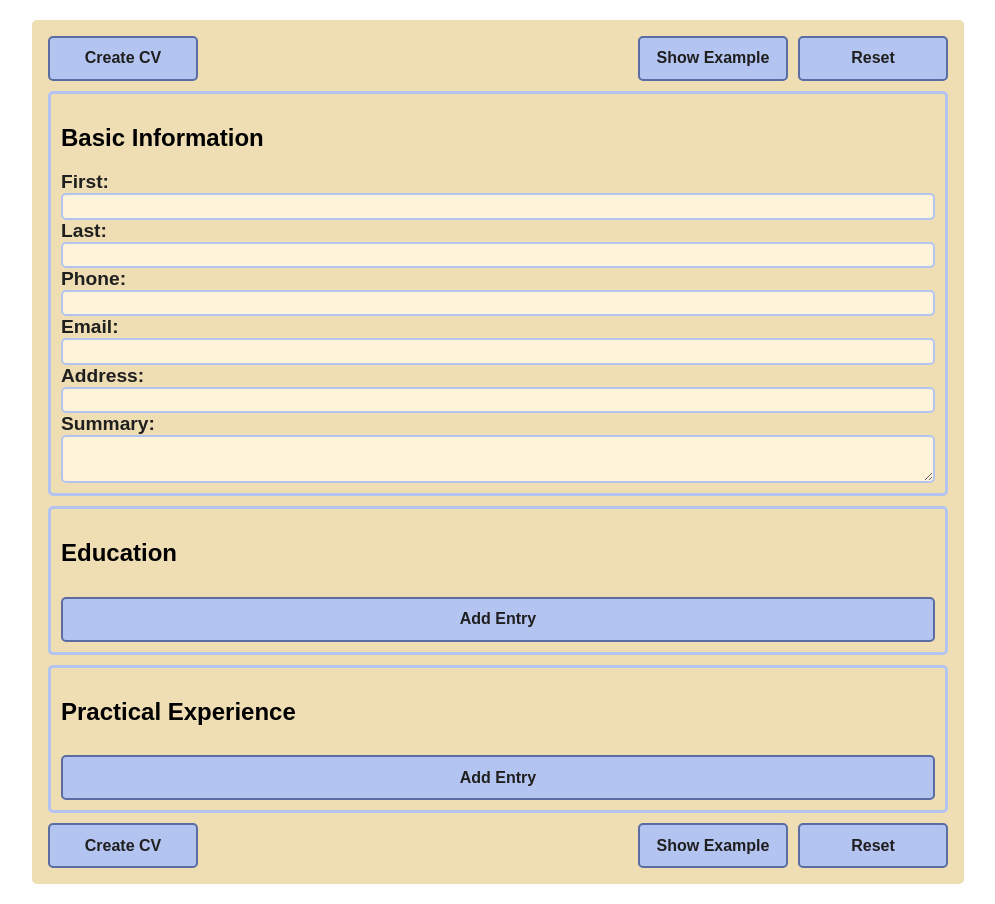
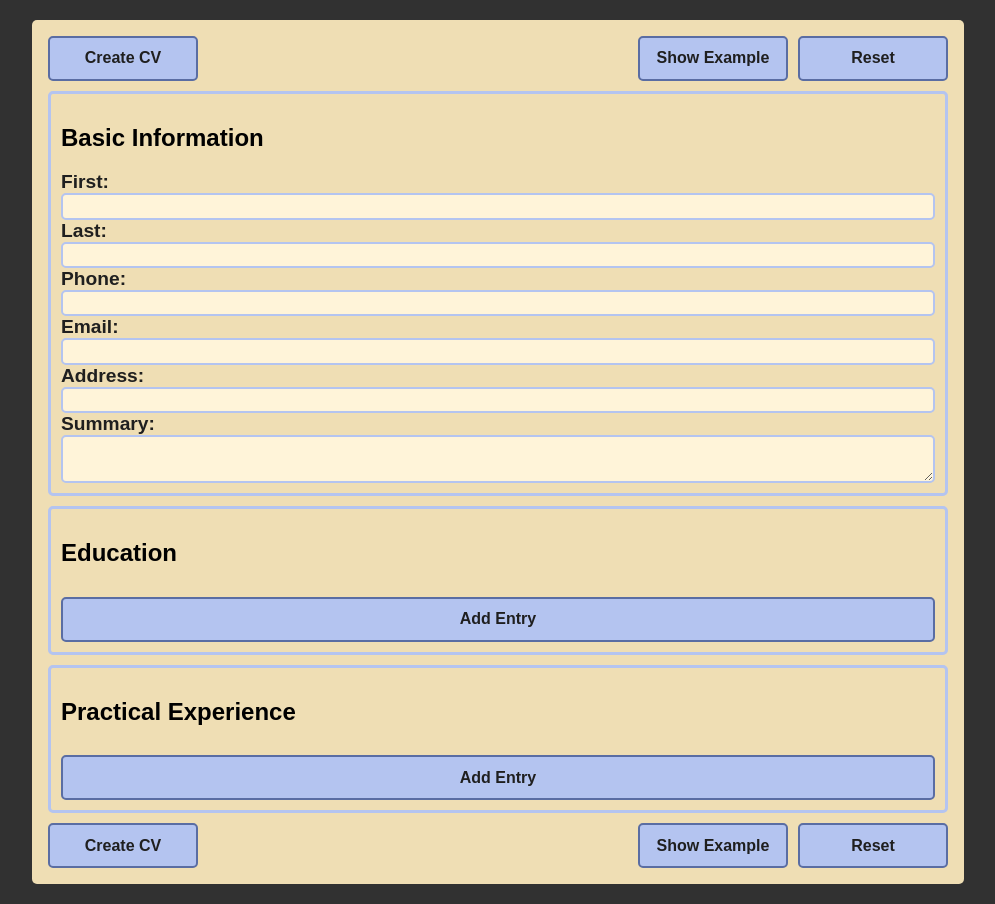
Before and after one commit to xincryptedx/cv-creator, a React (Vite) app: page / in a window 1280 px wide. Shown: the whole page, without its empty margins (142-1137 px from the left). Built offline with nearby package versions, Linux system fonts and the light colour scheme.

Commit message:
Give body a background color

```diff
--- a/src/style/baseStyles.css
+++ b/src/style/baseStyles.css
@@ -5,4 +5,5 @@
 
 body {
   font-family: Arial, Helvetica, sans-serif;
+  background-color: #313131;
 }
```
